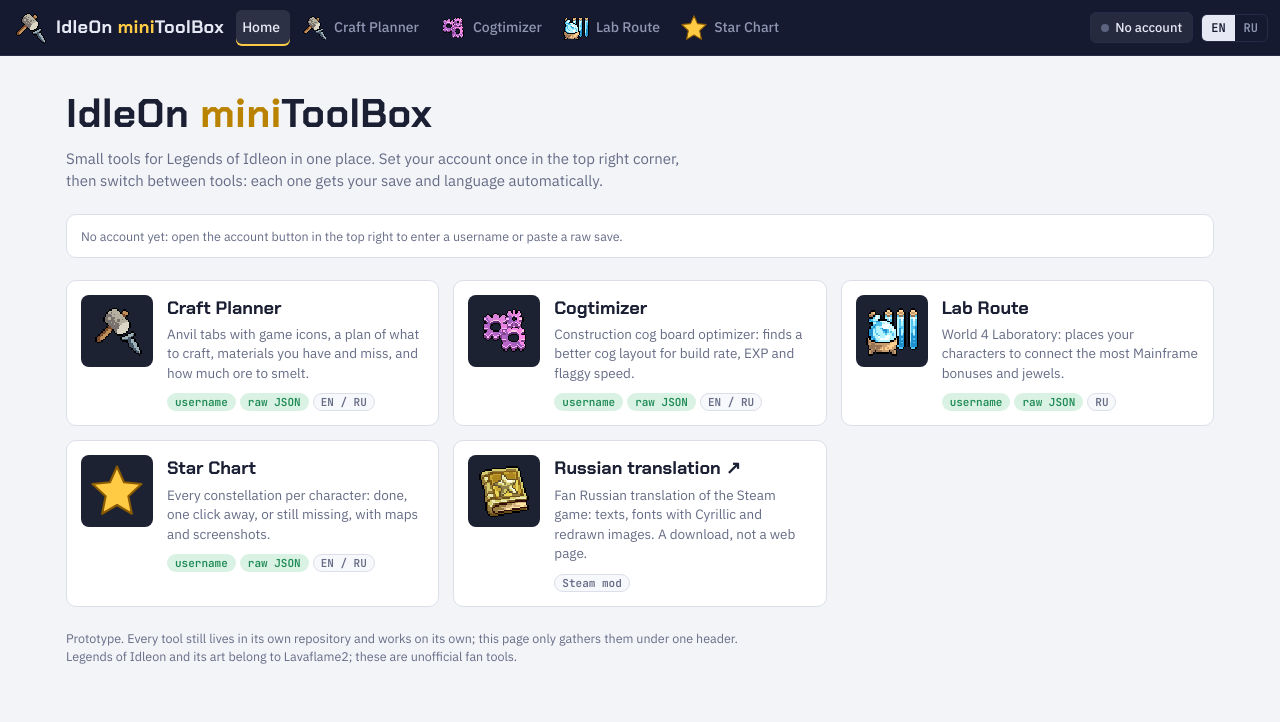
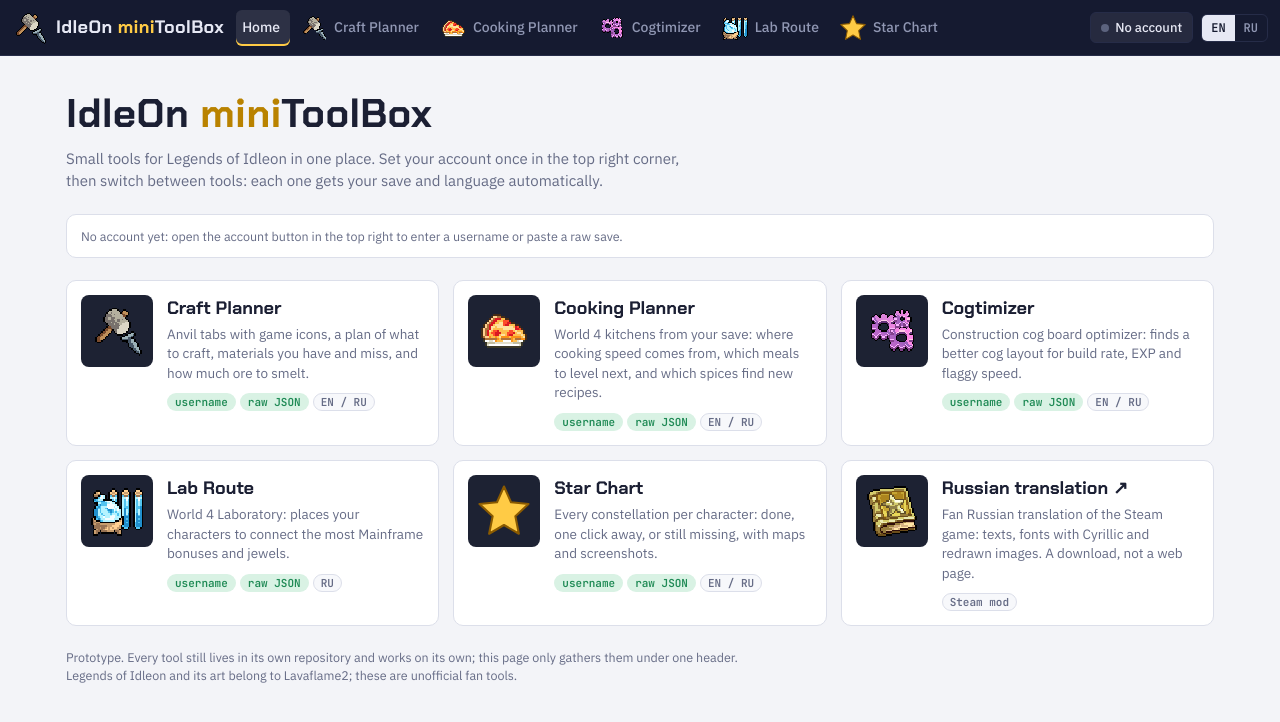
Before and after one commit to StimDesu/idleon-minitoolbox, a plain HTML site: page index.html in a window 1280 px wide. Drawn offline with Linux system fonts and the light colour scheme.

Commit message:
Add Cooking Planner to the toolbox
Co-Authored-By: Claude Opus 5.5 <noreply@anthropic.com>

```diff
--- a/index.html
+++ b/index.html
@@ -4,7 +4,7 @@
 <meta charset="utf-8">
 <meta name="viewport" content="width=device-width, initial-scale=1, viewport-fit=cover">
 <title>IdleOn miniToolBox</title>
-<meta name="description" content="Small Legends of Idleon tools in one place: anvil craft planner, cog optimizer, lab route, star chart. One account, EN/RU.">
+<meta name="description" content="Small Legends of Idleon tools in one place: anvil craft planner, cooking planner, cog optimizer, lab route, star chart. One account, EN/RU.">
 <link rel="icon" href="img/craft.png">
 <link rel="stylesheet" href="https://fonts.googleapis.com/css2?family=Chakra+Petch:wght@500;700&family=IBM+Plex+Sans:wght@400;500;600&family=JetBrains+Mono:wght@400;600&display=swap">
 <style>
@@ -151,6 +151,12 @@ const TOOLS = [
     nick:{ input:"#nick", form:"#nickForm" }, raw:{ input:"#save", btn:"#go" },
     en:{ name:"Craft Planner", desc:"Anvil tabs with game icons, a plan of what to craft, materials you have and miss, and how much ore to smelt." },
     ru:{ name:"Планировщик крафта", desc:"Вкладки наковальни с игровыми иконками, план крафта, какие материалы есть и чего не хватает, сколько руды переплавить." },
+    tags:["nick","raw","enru"] },
+  { id:"cook", icon:"cooking.png", url:"/idleon-cooking-planner/", repo:"idleon-cooking-planner", hashNick:true,
+    langKey:"ck-lang", srcKey:"ck-src", hide:".wrap > header, .wrap > div.card:has(#nickForm)",
+    nick:{ input:"#nick", form:"#nickForm" }, raw:{ input:"#save", btn:"#go" },
+    en:{ name:"Cooking Planner", desc:"World 4 kitchens from your save: where cooking speed comes from, which meals to level next, and which spices find new recipes." },
+    ru:{ name:"Планировщик кулинарии", desc:"Кухни 4-го мира по вашему сохранению: откуда скорость готовки, какие блюда качать дальше и какими специями открыть новые рецепты." },
     tags:["nick","raw","enru"] },
   { id:"cogs", icon:"cogs.png", url:"/cogtimizer/", repo:"cogtimizer",
     langKey:"lang", hide:null,
```
Also changed, not shown: img/cooking.png (added), 1 other file.
